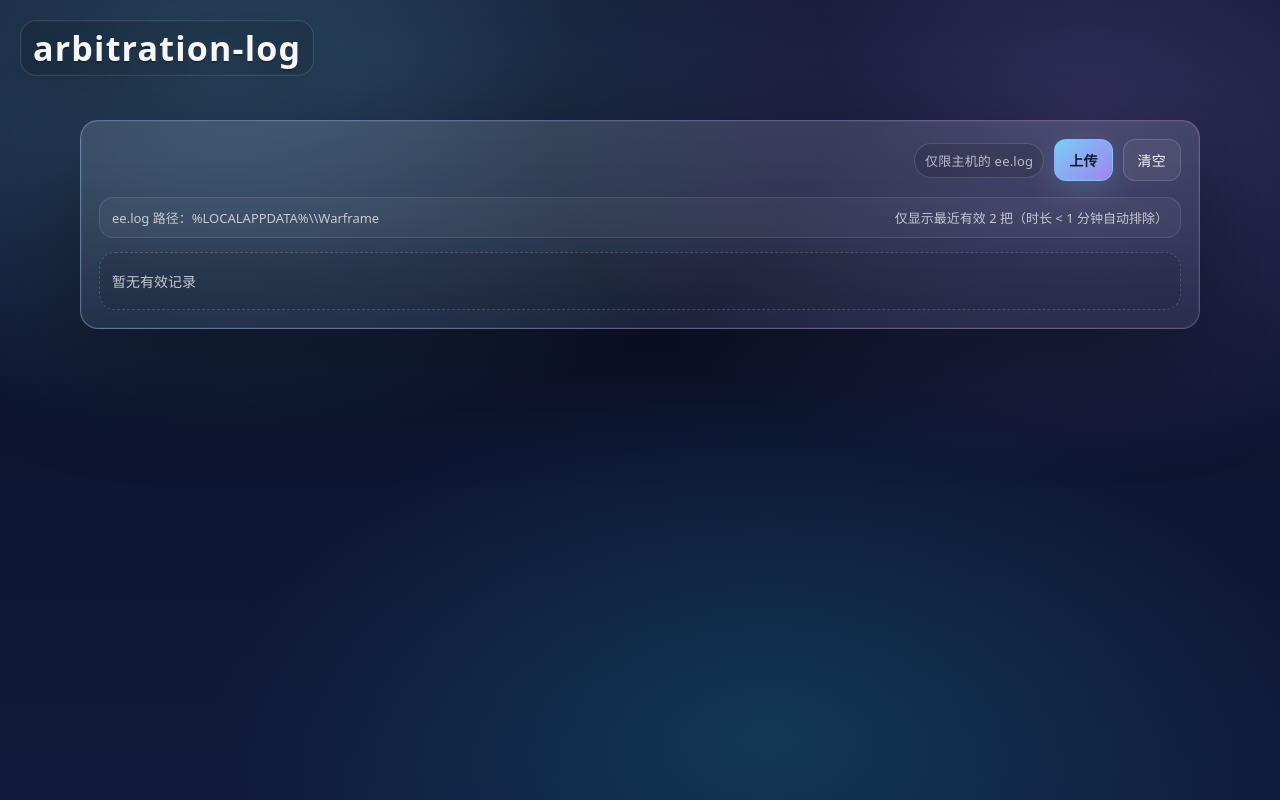
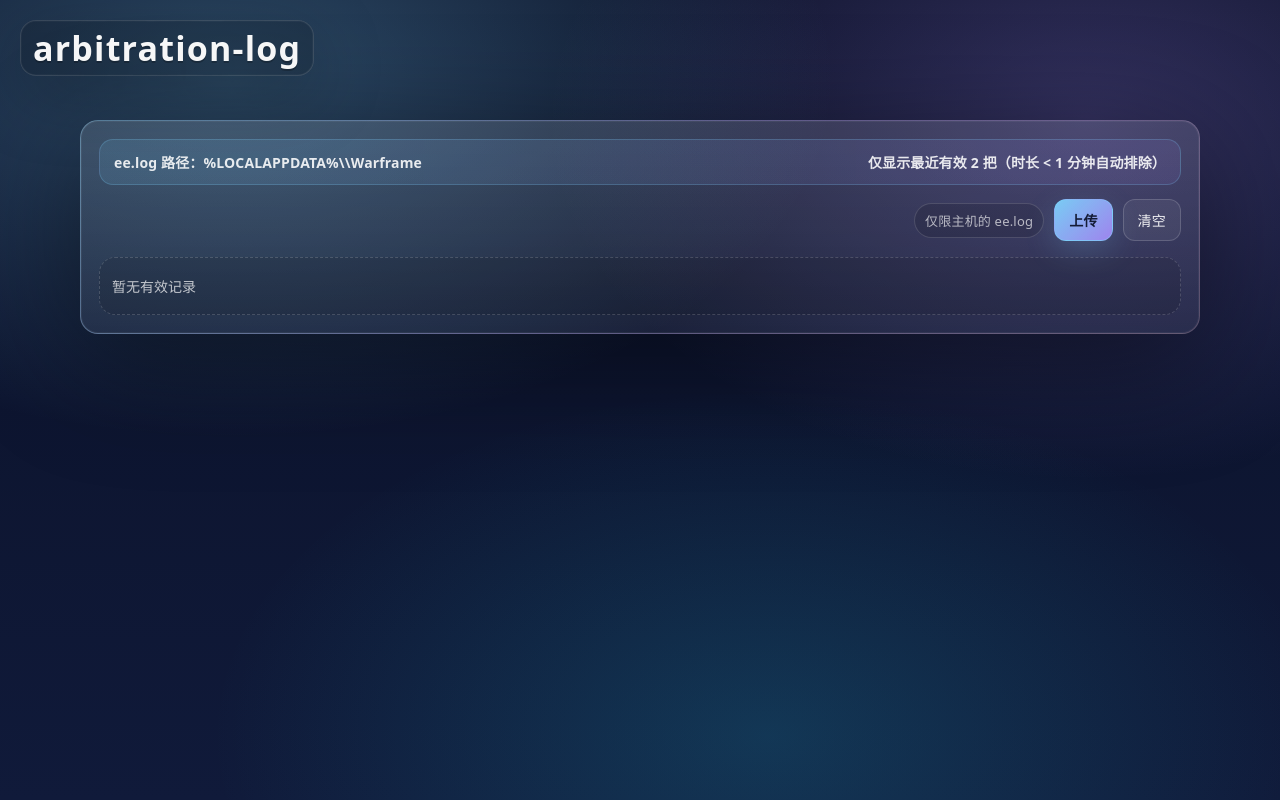
Before and after one commit to wxhn1225/arbitration-log, a Next.js app: page / in a window 1280 px wide. Built offline with nearby package versions, Linux system fonts and the light colour scheme.

Commit message:
chore: 文字信息更明显

```diff
--- a/src/app/globals.css
+++ b/src/app/globals.css
@@ -378,13 +378,19 @@ code {
   align-items: center;
   justify-content: space-between;
   gap: 12px;
-  padding: 10px 12px;
+  padding: 12px 14px;
   border-radius: 14px;
-  border: 1px solid rgba(255, 255, 255, 0.10);
-  background: rgba(255, 255, 255, 0.04);
-  color: rgba(255, 255, 255, 0.70);
-  font-size: 13px;
   margin-bottom: 14px;
+  border: 1px solid rgba(125, 211, 252, 0.22);
+  background: linear-gradient(
+    90deg,
+    rgba(125, 211, 252, 0.12),
+    rgba(167, 139, 250, 0.10)
+  );
+  color: rgba(255, 255, 255, 0.88);
+  font-size: 14px;
+  font-weight: 700;
+  letter-spacing: 0.15px;
 }
 
 @media (max-width: 700px) {
@@ -424,14 +430,15 @@ code {
 }
 
 .runTitle {
-  font-size: 14px;
-  font-weight: 700;
+  font-size: 16px;
+  font-weight: 800;
   color: rgba(255, 255, 255, 0.86);
 }
 
 .runSub {
-  font-size: 13px;
-  color: rgba(255, 255, 255, 0.62);
+  font-size: 15px;
+  font-weight: 700;
+  color: rgba(255, 255, 255, 0.86);
   text-align: right;
 }
 
--- a/src/app/page.tsx
+++ b/src/app/page.tsx
@@ -82,11 +82,8 @@ export default function Page() {
       meta?.missionType,
       meta?.faction,
     ].filter(Boolean) as string[];
-    const left = parts.join(" · ");
-    const right = m.nodeId ? `(${m.nodeId})` : "";
-    if (!left && !right) return "";
-    if (left && right) return `${left} ${right}`;
-    return left || right;
+    // 不展示 (SolNode94) 这类括号信息，只展示可读文本
+    return parts.join(" · ");
   };
 
   const handleFile = async (file: File) => {
@@ -116,6 +113,11 @@ export default function Page() {
           if (f) void handleFile(f);
         }}
       >
+        <div className="helpLine">
+          <span>ee.log 路径：%LOCALAPPDATA%\\Warframe</span>
+          <span>仅显示最近有效 2 把（时长 &lt; 1 分钟自动排除）</span>
+        </div>
+
         <div className="topbar">
           <div className="actions">
             <span className="hint">仅限主机的 ee.log</span>
@@ -150,11 +152,6 @@ export default function Page() {
           </div>
         </div>
 
-        <div className="helpLine">
-          <span>ee.log 路径：%LOCALAPPDATA%\\Warframe</span>
-          <span>仅显示最近有效 2 把（时长 &lt; 1 分钟自动排除）</span>
-        </div>
-
         <div className="runs">
           {missions.length === 0 ? (
             <div className="empty">暂无有效记录</div>
@@ -166,7 +163,7 @@ export default function Page() {
                   <div className="runHeader">
                     <div className="runTitle">最近有效第 {idx + 1} 把</div>
                     <div className="runSub">
-                      {nodeInfoLine(m) || (m.nodeId ?? "-")}
+                      {nodeInfoLine(m) || "-"}
                     </div>
                   </div>
                   <div className="metricsBig">
```
